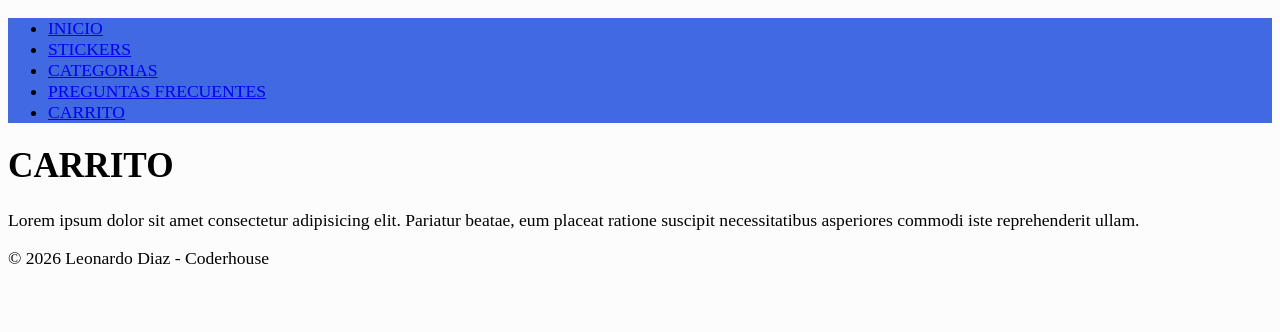
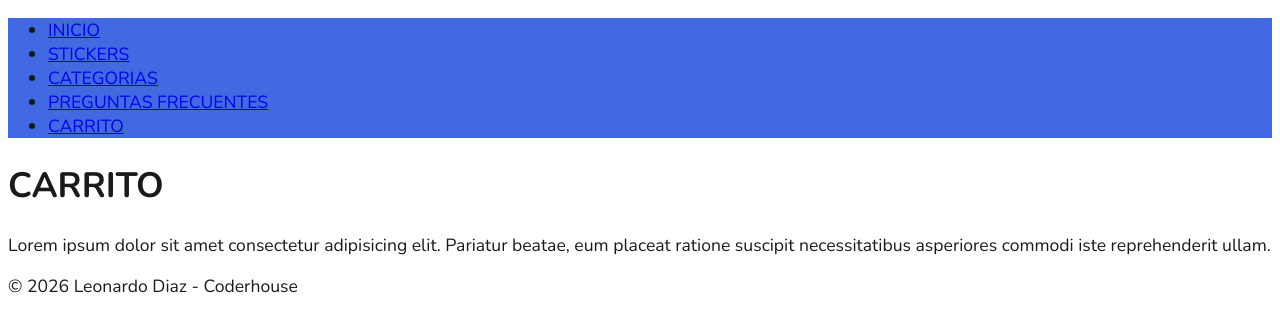
Before and after one commit to LeonardoDz13/Pre-entrega-Leonardo-Diaz, a plain HTML site: page pages/carrito.html in a window 1280 px wide. Drawn offline with nearby package versions, Linux system fonts and the light colour scheme.

Commit message:
Ajuste css con variables globales

```diff
--- a/css/style.css
+++ b/css/style.css
@@ -1,14 +1,26 @@
 @import url('https://fonts.googleapis.com/css2?family=Nunito:ital,wght@0,200..1000;1,200..1000&display=swap');
+
+/*Variables Globales*/
+:root{
+--color-fondo:#ffffff;
+--color-texto:#1a1a1a;
+--color-logo:#4169E1;
+--fuente-principal:'Nunito', sans-serif;
+}
+
+
 
 /* Estilo general para el body */
 body{
-    background-color: #fcfcfc;
-    font-size: 1.1rem
+    background-color: var(--color-fondo);
+    color:var(--color-texto);
+    font-family:var(--fuente-principal);
+    font-size: 1.1rem;
 }
 
 /* Estilo para el header */
 #fondoHeader {
-    background-color: #4169E1;
+    background-color: var(--color-logo);
     transition: background-color 0.5s ease;
 }
 
```
